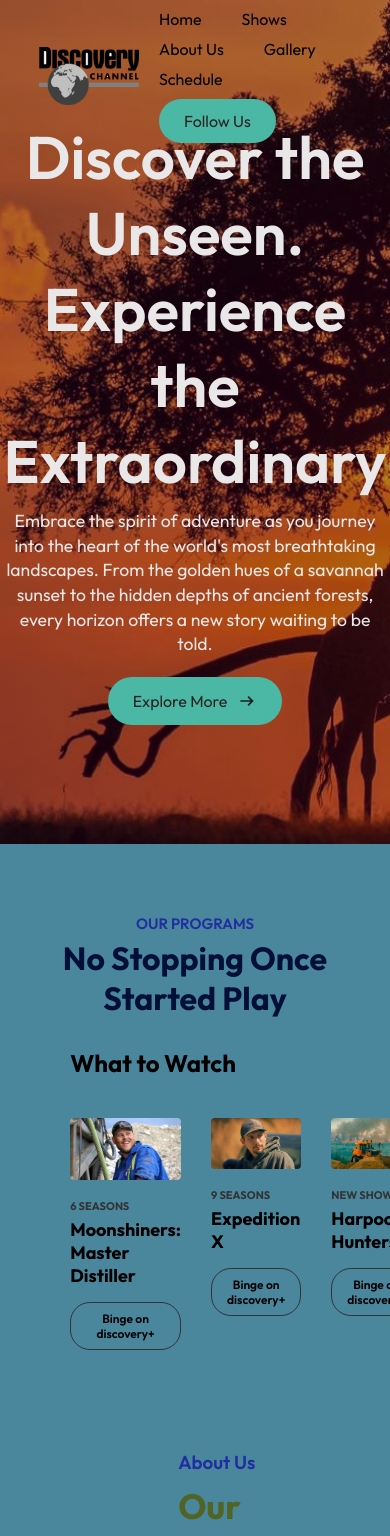
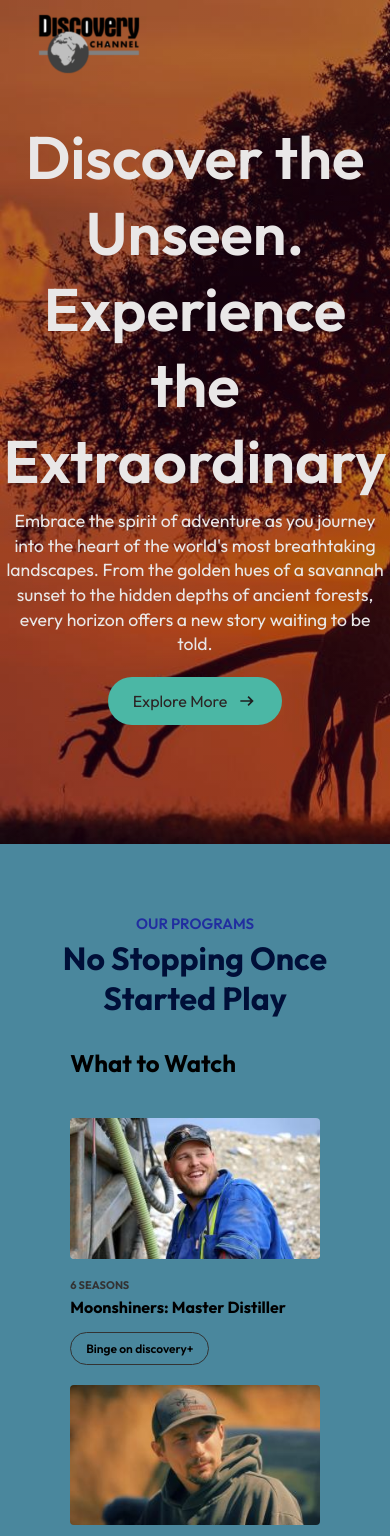
Before and after one commit to charykn22-afk/discovery, a React (Vite) app: page / in a window 390 px wide. Shown: the top 1536 px of the page. Built offline with nearby package versions, Linux system fonts and the light colour scheme.

Commit message:
add responsive codes

```diff
--- a/src/App.jsx
+++ b/src/App.jsx
@@ -1,7 +1,7 @@
 import React from 'react'
 import Navbar from './Components/Navbar/Navbar'
 import Hero from './Components/Hero/Hero'
-import Shows from './Components/Shows/Shows'
+//import Shows from './Components/Shows/Shows'
 import Title from './Components/Title/Title'
 import About from './Components/About/About'
 import Species from './Components/Species/Species'
--- a/src/Components/Episodes/Episodes.css
+++ b/src/Components/Episodes/Episodes.css
@@ -33,3 +33,26 @@
     font-weight: 600;
     cursor: pointer;
 }
+.episodes-grid {
+    display: grid;
+    grid-template-columns: repeat(3, 1fr); /* Desktop: 3 columns */
+    gap: 30px;
+}
+
+/* Tablet View */
+@media (max-width: 900px) {
+    .episodes-grid {
+        grid-template-columns: repeat(2, 1fr); /* Tablet: 2 columns */
+    }
+}
+
+/* Mobile View */
+@media (max-width: 600px) {
+    .episodes-grid {
+        grid-template-columns: 1fr; /* Mobile: 1 column (Stacked) */
+        gap: 20px;
+    }
+    .episode-card h5 {
+        font-size: 16px; /* Smaller text for small screens */
+    }
+}
--- a/src/Components/Navbar/Navbar.css
+++ b/src/Components/Navbar/Navbar.css
@@ -23,3 +23,23 @@ nav ul li{
     background: #2668c5;
     transition: 0.5s;
 }
+/* Mobile View (max-width: 700px) */
+@media (max-width: 700px) {
+    nav {
+        padding: 15px 5%;
+    }
+    nav ul {
+        position: fixed;
+        top: 0;
+        right: -200px; /* Hidden off-screen */
+        width: 200px;
+        height: 100vh;
+        background: #111;
+        display: flex;
+        flex-direction: column;
+        padding-top: 80px;
+        transition: 0.5s;
+        z-index: -1;
+    }
+    /* Add a class 'show-menu' via React state to set right: 0 */
+}
--- a/src/Components/Navbar/Navbar.jsx
+++ b/src/Components/Navbar/Navbar.jsx
@@ -18,7 +18,7 @@ const Navbar = () => {
       <img src={logo} alt=""  className='logo' />
       <ul>
   <li><Link to='hero' smooth={true} offset={0} duration={500}>Home</Link></li>
-  <li><Link to='shows' smooth={true} offset={-260} duration={500}>Shows</Link></li>
+ {/*<li><Link to='shows' smooth={true} offset={-260} duration={500}>Shows</Link></li> */}
   <li><Link to='about' smooth={true} offset={-150} duration={500}>About Us</Link></li>
   <li><Link to='species' smooth={true} offset={-260} duration={500}>Gallery</Link></li>
   <li><Link to='schedule' smooth={true} offset={-260} duration={500}>Schedule</Link></li>
--- a/src/Components/Species/Species.css
+++ b/src/Components/Species/Species.css
@@ -23,3 +23,13 @@
 .gallery img:hover {
     transform: scale(1.05); /* Adds a professional zoom effect */
 }
+.gallery img {
+    width: 23%; /* Desktop: 4 images per row */
+}
+
+@media (max-width: 700px) {
+    .gallery img {
+        width: 48%; /* Mobile: 2 images per row */
+        margin-bottom: 10px;
+    }
+}
```
